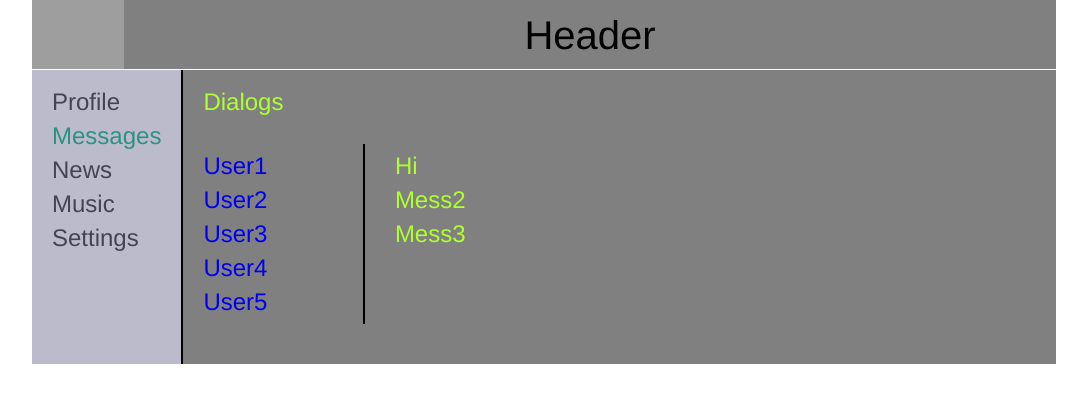
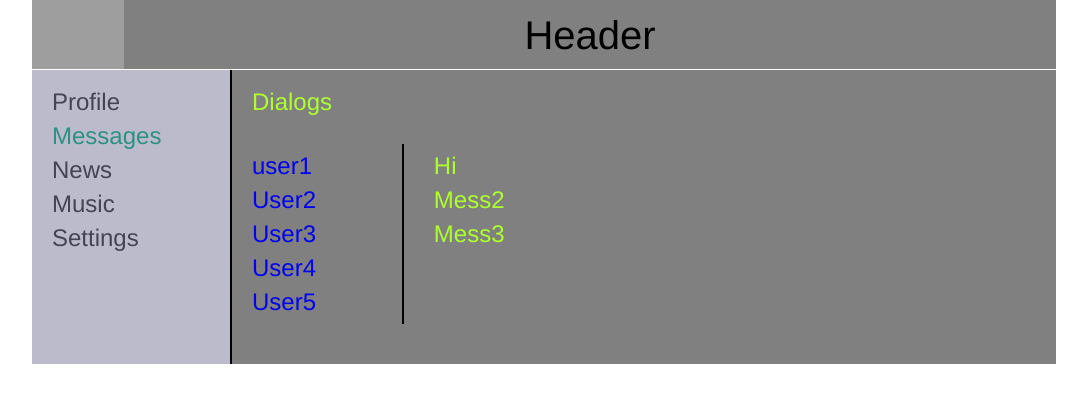
Before and after one commit to nupaT/react2021, a React (Create React App) app: page /Dialogs in a window 1280 px wide. Shown: the top 402 px of the page, without its empty margins (96-1183 px from the left). Built offline with nearby package versions, Linux system fonts and the light colour scheme; grey boxes are pictures that could not be loaded.

Commit message:
fix: NavMenu

```diff
--- a/src/components/Content/Dialogs/Dialogs.jsx
+++ b/src/components/Content/Dialogs/Dialogs.jsx
@@ -26,6 +26,8 @@ let usersData = [
   { id: 5, name: 'user5' },
 ];
 
+
+
 let messagesData = [
   { id: 1, message: 'Message 1' },
   { id: 2, message: 'Message 2' },
@@ -42,7 +44,7 @@ const Dialogs = (props) => {
         </div>
       <div className={classes.mainDialogs}>
         <div className={classes.users}>
-          <Users name="User1" id="1" />
+          <Users name={usersData[0].name} id={usersData[0].id} />
           <Users name="User2" id="2" />
           <Users name="User3" id="3" />
           <Users name="User4" id="4" />
--- a/src/components/NavMenu/NavMenu.module.css
+++ b/src/components/NavMenu/NavMenu.module.css
@@ -1,5 +1,5 @@
 .block {
-  flex:0 1 15%;
+    flex: 0 0 200px;
     background-color: #bbbbcc;
     border-right: 2px solid black;
 }
@@ -9,20 +9,20 @@
     margin: 20px 0 0 20px;
 }
 
-.item{
+.item {
     margin: 10px 20px 0 0;
     text-decoration: none;
 }
 
-.link{
+.link {
     text-decoration: none;
     color: #444455;
 }
 
-.active{
+.active {
     color: #2d9183;
 }
 
-.link:hover{
+.link:hover {
     color: #0909f5;
 }
```
Lines whose indentation alone changed are shown as unchanged.
